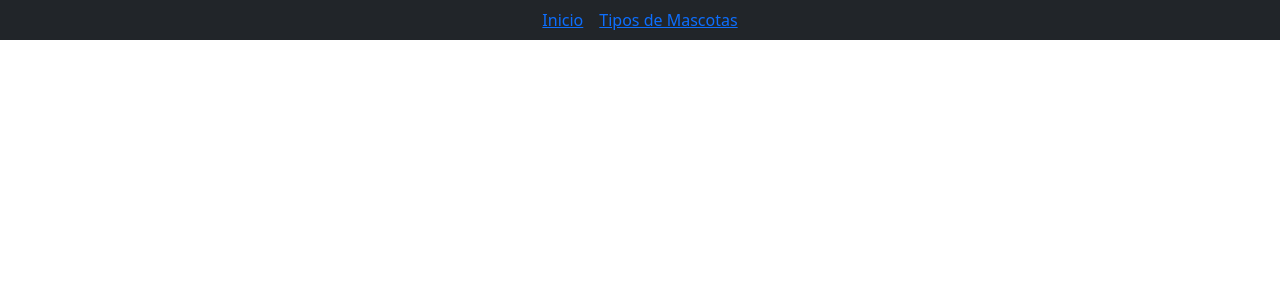
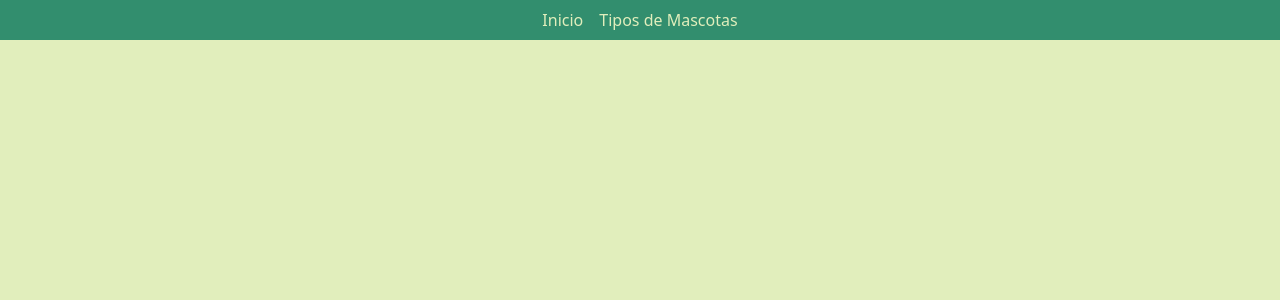
Before and after one commit to JuanMaAl/catpidog-vue, a Vue app: page / in a window 1280 px wide. Shown: the top 300 px of the page. Built offline with nearby package versions, Linux system fonts and the light colour scheme.

Commit message:
Add some styles

```diff
--- a/src/assets/main.css
+++ b/src/assets/main.css
@@ -1,2 +1,7 @@
 @import './base.css';
 @import 'bootstrap/dist/css/bootstrap.min.css';
+
+body{
+    background-color: #E1EEBC;
+    color: #67AE6E;
+}
--- a/src/components/NavBar.vue
+++ b/src/components/NavBar.vue
@@ -1,10 +1,21 @@
 <template>
-    <nav class="navbar navbar-expand-sm bg-dark navbar-dark gap-3 d-flex justify-content-center">
-        <RouterLink>Inicio</RouterLink>
-        <RouterLink to="/tipos-de-mascotas">Tipos de Mascotas</RouterLink>
+    <nav class="navbar navbar-expand-sm navbar-dark gap-3 d-flex justify-content-center">
+        <RouterLink to="/" class="nav-link">Inicio</RouterLink>
+        <RouterLink to="/tipos-de-mascotas" class="nav-link">Tipos de Mascotas</RouterLink>
     </nav>
 </template>
 
 <script setup>
 import { RouterLink } from 'vue-router'
 </script>
+
+<style scoped>
+    nav {
+        background-color: #328E6E;
+    }
+    .nav-link {
+        color: #E1EEBC;
+        text-decoration: none;
+    }
+
+</style>
--- a/src/views/TiposDeMascotasView.vue
+++ b/src/views/TiposDeMascotasView.vue
@@ -1,8 +1,8 @@
 <template>
     <main>
         <PicturesCarousel :tiposDeMascotas = "tiposDeMascotas"></PicturesCarousel>
-    <div v-if="loading">Cargando tipos de mascotas...</div>
-    <div v-if="error">Error al cargar los tipos de mascotas: {{ error }}</div>
+    <div v-if="loading" class="text-center">Cargando tipos de mascotas...</div>
+    <div v-if="error" class="text-center">Error al cargar los tipos de mascotas: {{ error }}</div>
     </main>
 
 </template>
```
